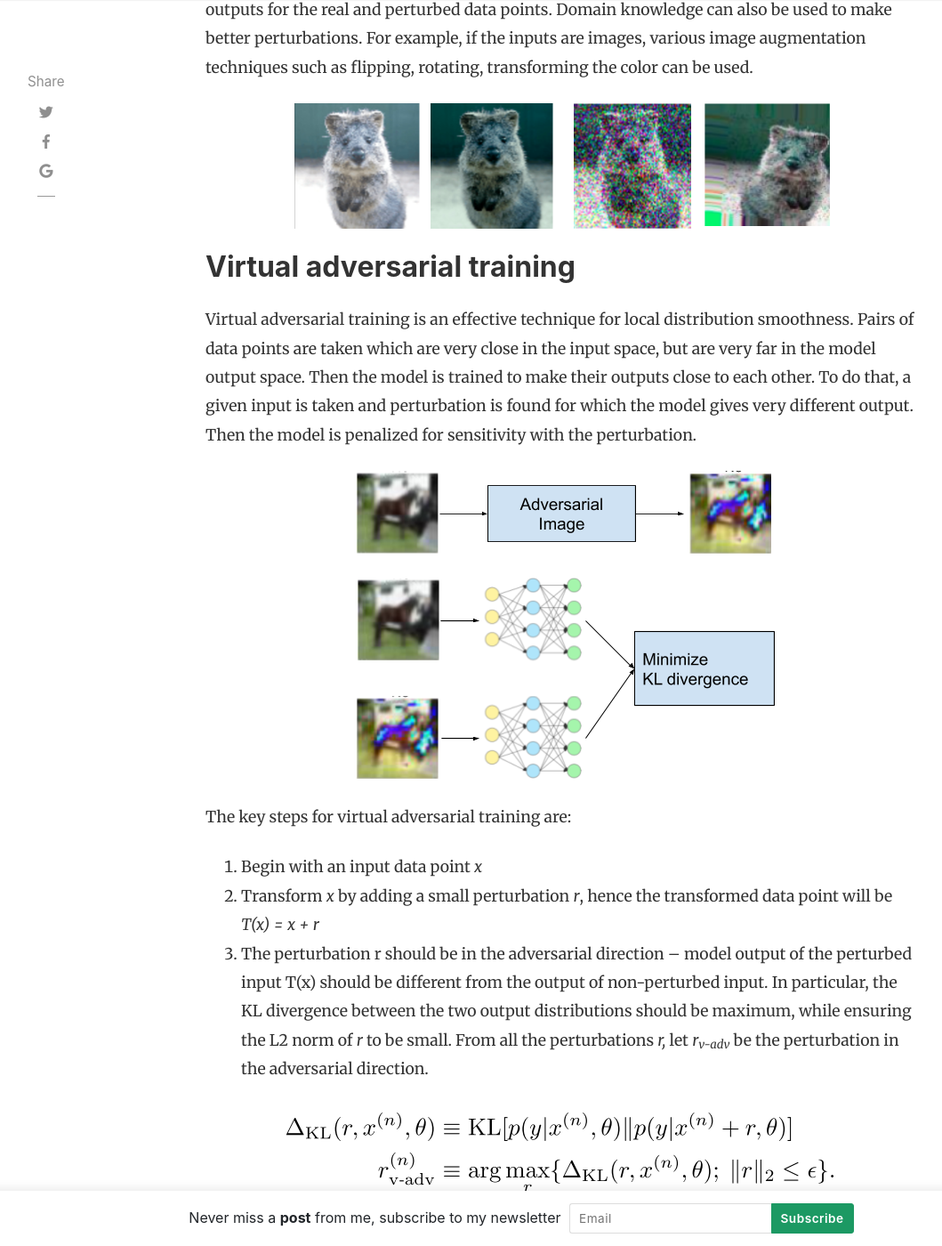
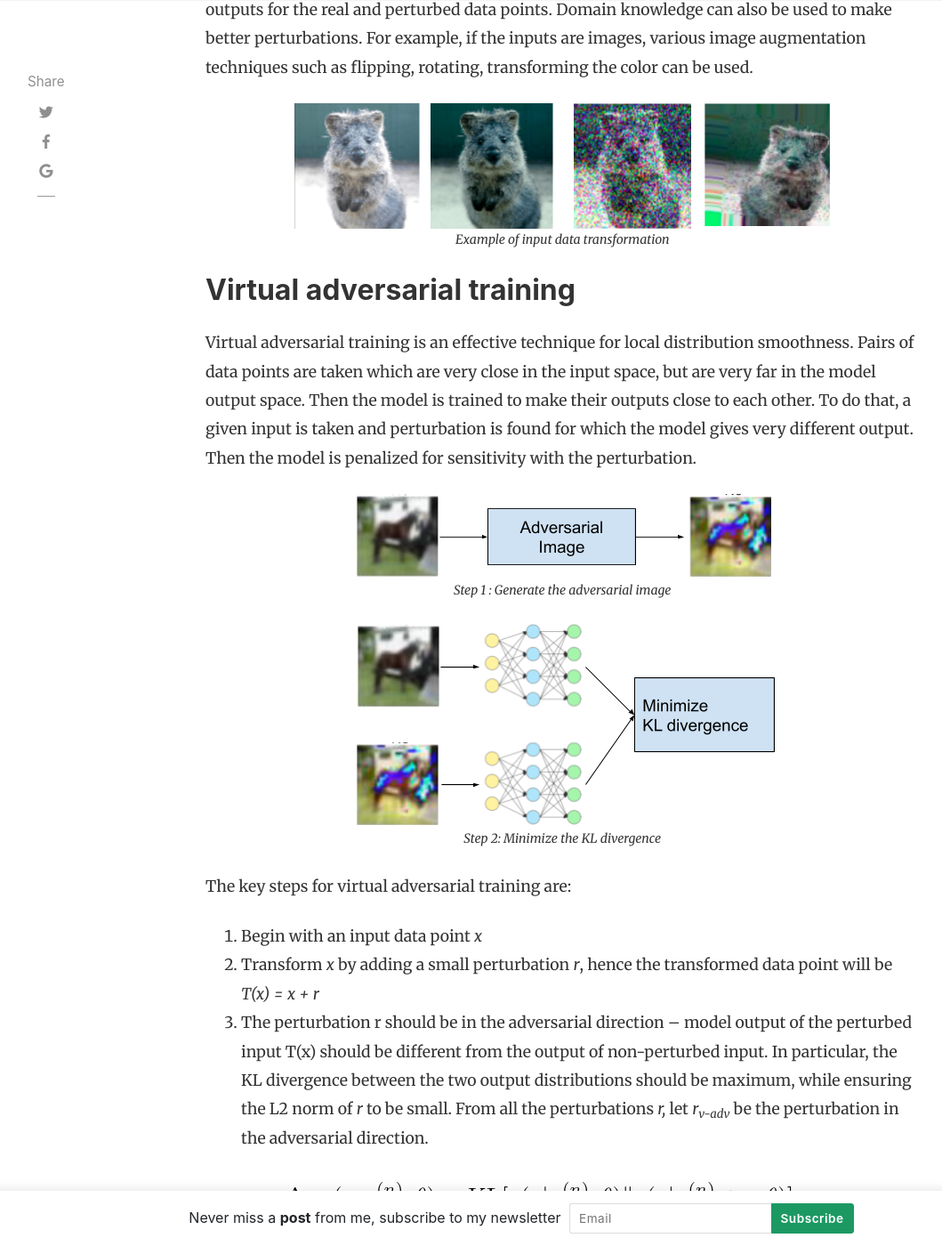
Before and after one commit to divamgupta/divamgupta.github.io, a Jekyll site: the page built from _posts/2019-05-31-introduction-to-virtual-adversarial-training.md, in a window 1280 px wide and 1400 px high, scrolled down 1986 px. Shown: the whole window at 89% size, without its empty margins (54-1113 px from the left). Built offline with Jekyll 4.4.1, drawn with Linux system fonts in a browser that asks for light colours; nearby versions of some CDN libraries; comment, search, counter and statistics services are not loaded.

Commit message:
small fux

```diff
--- a/_posts/2019-05-31-introduction-to-virtual-adversarial-training.md
+++ b/_posts/2019-05-31-introduction-to-virtual-adversarial-training.md
@@ -52,6 +52,7 @@ An easy way for LDS regularization is to generate artificial data-points by appl
 
 
 ![]({{ site.baseurl }}/assets/images/posts/vat/image7.png?style=centerme)
+*Example of input data transformation*
 {: style="font-size: 80%; text-align: center;"}
 
 
@@ -64,6 +65,7 @@ Virtual adversarial training is an effective technique for local distribution sm
 
 
 ![]({{ site.baseurl }}/assets/images/posts/vat/image2.png?style=centerme)
+*Step 1 : Generate the adversarial image*
 {: style="font-size: 80%; text-align: center;"}
 
 
@@ -71,6 +73,7 @@ Virtual adversarial training is an effective technique for local distribution sm
 
 
 ![]({{ site.baseurl }}/assets/images/posts/vat/image3.png?style=centerme)
+*Step 2: Minimize the KL divergence*
 {: style="font-size: 80%; text-align: center;"}
 
 The key steps for virtual adversarial training are:
--- a/new_post.py
+++ b/new_post.py
@@ -29,7 +29,7 @@ for l in lines:
 print "fn" , fn
 print "short_name" , short_name
 
-lines = open("/tmp/post.md").read().split("#post_start")[1].split("\n")
+lines = open("/tmp/post.md").read().split("#post_start")[1].replace("/export/png)" , "/export/png)\n").split("\n")
 lines = [l for l in lines if not ">>>>>>  gd2m" in l]
 lines = [l for l in lines if not "<!-- Docs to Ma" in l]
 
```
